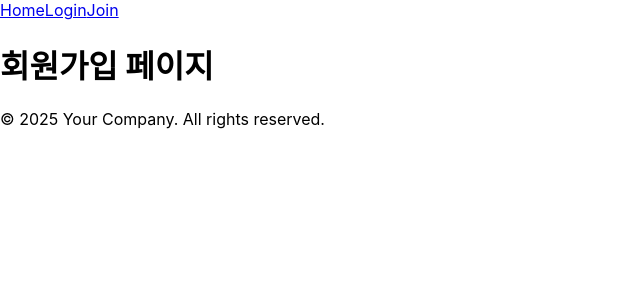
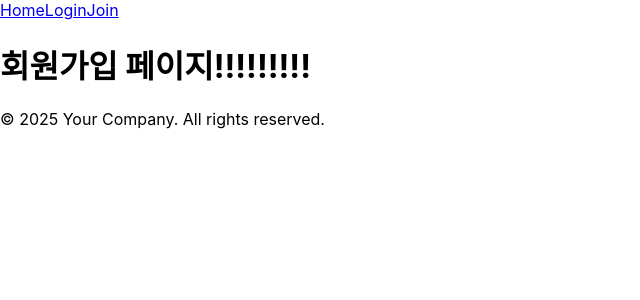
Before and after one commit to CJU-CUHA/SAMPLE, a React (Create React App) app in the folder fe/: page /join in a window 1280 px wide. Shown: the top 300 px of the page, without its empty margins (0-640 px from the left). Built offline with nearby package versions, Linux system fonts and the light colour scheme.

Commit message:
feat: 회원가입 페이지를 만들었습니다!

```diff
--- a/fe/src/pages/Join.js
+++ b/fe/src/pages/Join.js
@@ -3,7 +3,7 @@ import React from 'react';
 const Join = () => {
     return (
         <div>
-            <h1>회원가입 페이지</h1>
+            <h1>회원가입 페이지!!!!!!!!!</h1>
         </div>
     );
 };
```
